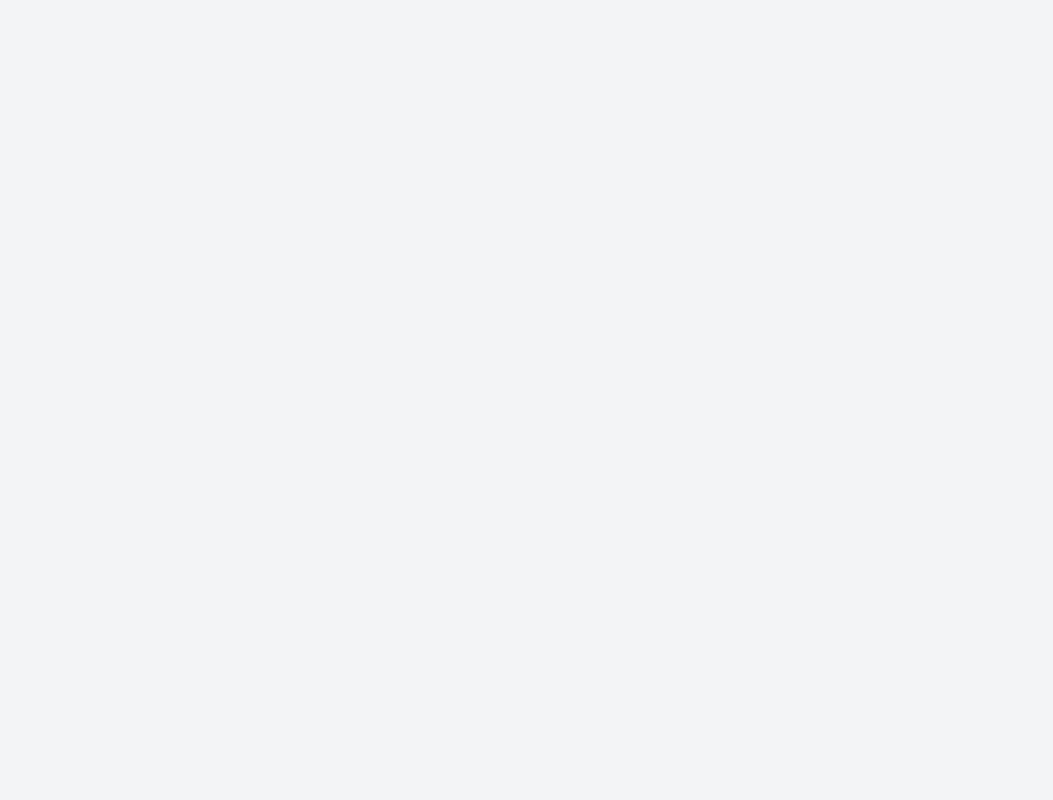
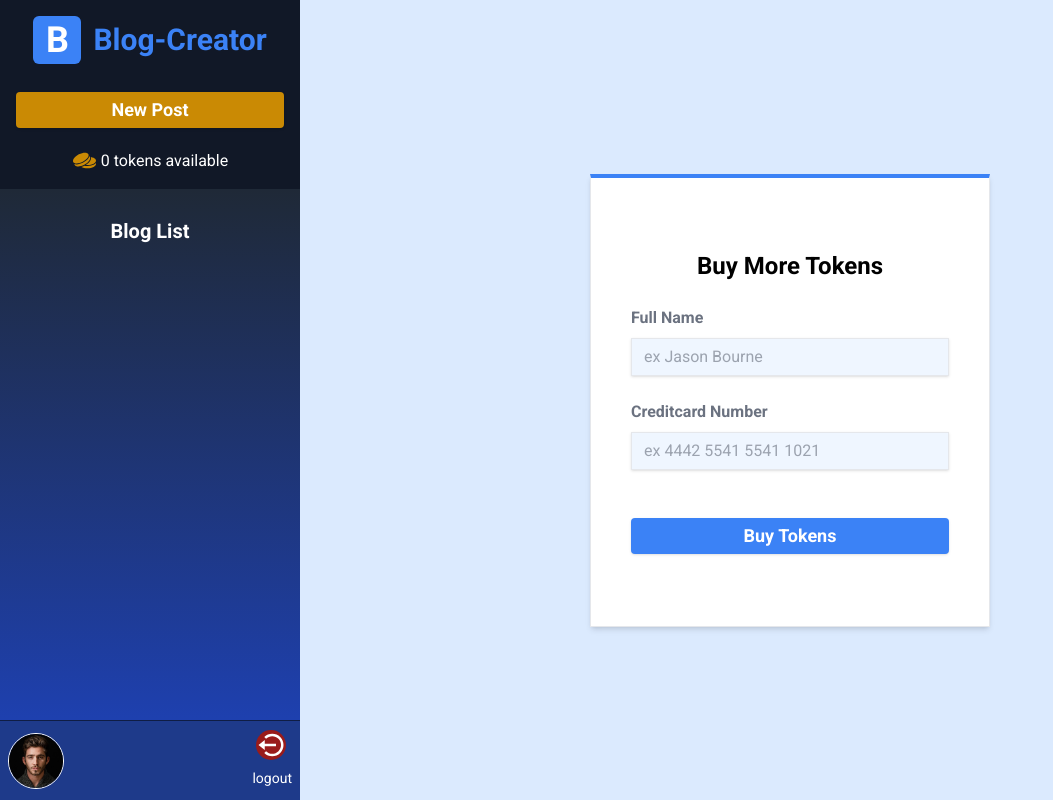
Before and after one commit to alexcol123/AI-Blogger-2023, a React (Create React App) app in the folder client/: page /dashboard/buyTokens in a window 1280 px wide. Before the commit this address had no page. Shown: the whole page, without its empty margins (0-1053 px from the left). Built offline with nearby package versions, Linux system fonts and the light colour scheme.

Commit message:
Created buytoken page and fake rute to buy 20 tokens, in future we will use reall payment

```diff
--- a/client/src/App.js
+++ b/client/src/App.js
@@ -5,6 +5,7 @@ import Landing from './pages/Landing'
 import Register from './pages/Register'
 import SingleBlogPost from './pages/SingleBlogPost'
 import NewBlogReqForm from './components/NewBlogReqForm'
+import BuyTokens from './components/BuyTokens'
 
 function App() {
   return (
@@ -13,7 +14,9 @@ function App() {
 
       <Routes>
         <Route path='/dashboard' element={<Dashboard />}>
-          <Route path='newBlog' element={<NewBlogReqForm />} />
+          <Route index element={<NewBlogReqForm />} />
+          <Route path='buyTokens' element={<BuyTokens />} />
+
           <Route path='singlePost/:id' element={<SingleBlogPost />} />
         </Route>
         <Route path='/register' element={<Register />} />
--- /dev/null
+++ b/client/src/components/BuyTokens.js
@@ -0,0 +1,88 @@
+import { useState } from 'react'
+import Logo from './Logo'
+import { Link } from 'react-router-dom'
+import { GiTwoCoins } from 'react-icons/gi'
+import FormTextarea from './formParts/FormTextarea'
+import FormInput from './formParts/FormInput'
+import axios from 'axios'
+import { useNavigate } from 'react-router-dom'
+import { toast, Toast } from 'react-hot-toast'
+
+const BuyTokens = ({
+  handleNewBlogRequest,
+  topic,
+  setTopic,
+  keywords,
+  setkeywords,
+}) => {
+  const [fullName, setfullName] = useState('')
+  const [creditcardNumber, setCreditcardNumber] = useState('')
+  const [loading, setLoading] = useState(false)
+
+  const navigate = useNavigate()
+
+  const handleSubmit = async (e) => {
+    e.preventDefault()
+    try {
+      if (!fullName || !creditcardNumber) {
+        toast.error('Full name and Creditcard Number are required')
+        return
+      }
+
+      setLoading(true)
+      const { data } = await axios.get('/api/buy-fake-tokens')
+      console.log(data.message)
+      setLoading(false)
+      if (data.message === 'success') {
+        navigate('/dashboard')
+      }
+    } catch (error) {
+      console.log(error)
+      setLoading(false)
+    }
+  }
+
+  return (
+    <div>
+      <div className='w-[400px]'>
+        <form
+          onSubmit={handleSubmit}
+          className='basicForm  border-t-4 border-t-primary  '
+        >
+          <h3 className='text-center text-2xl '>Buy More Tokens</h3>
+          <div className='mt-6 grid gap-6'>
+            <FormInput
+              labelText={'Full Name'}
+              labelHtmlFor={'fullName'}
+              inputId={'fullName'}
+              name={'fullName'}
+              inputType={'text'}
+              inputPlaceHolder={'ex Jason Bourne'}
+              value={fullName}
+              handleChange={(e) => setfullName(e.target.value)}
+            />
+
+            <FormInput
+              labelText={'Creditcard Number'}
+              labelHtmlFor={'creditcardNumber'}
+              inputId={'creditcardNumber'}
+              name={'creditcardNumber'}
+              inputType={'text'}
+              inputPlaceHolder={'ex 4442 5541 5541 1021'}
+              value={creditcardNumber}
+              handleChange={(e) => setCreditcardNumber(e.target.value)}
+            />
+          </div>
+
+          <div className='mb-6 mt-12'>
+            <button className='btnFull bg-primary text-white'>
+              {!loading ? 'Buy Tokens' : 'Loading...'}
+            </button>
+          </div>
+        </form>
+      </div>
+    </div>
+  )
+}
+
+export default BuyTokens
--- a/client/src/pages/Dashboard.js
+++ b/client/src/pages/Dashboard.js
@@ -23,8 +23,6 @@ const Dashboard = () => {
 
   // const [blogPost, setBlogPost] = useState({})
   const [blogNamesList, setBlogNamesList] = useState([])
-
-  console.log(blogNamesList)
 
   const [availableTokensLeft, setAvailableTokensLeft] = useState(null)
 
@@ -63,7 +61,7 @@ const Dashboard = () => {
       getTokenAvailability()
       getListOfMyBlogsByName()
     }
-  }, [user])
+  }, [user, navigate])
 
   const getTokenAvailability = async () => {
     try {
@@ -118,7 +116,7 @@ const Dashboard = () => {
           </Link>
 
           <Link
-            to='/buy-tokens'
+            to='/dashboard/buyTokens'
             className=' flex justify-center items-center mt-2 '
           >
             <GiTwoCoins size={25} className='text-yellow-600' />
@@ -173,9 +171,7 @@ const Dashboard = () => {
       {/* Main */}
 
       <div className='w-full h-full bg-blue-100 flex flex-col justify-center items-center'>
-
-
-     {/* outlet ====   ====   =====     =====   >>>>> */}
+        {/* outlet ====   ====   =====     =====   >>>>> */}
         <Outlet />
       </div>
     </div>
```
Also changed, not shown: client/src/components/NewBlogReqForm.js (line endings or trailing spaces), 2 other files (tests, documents, lock files or other folders).
